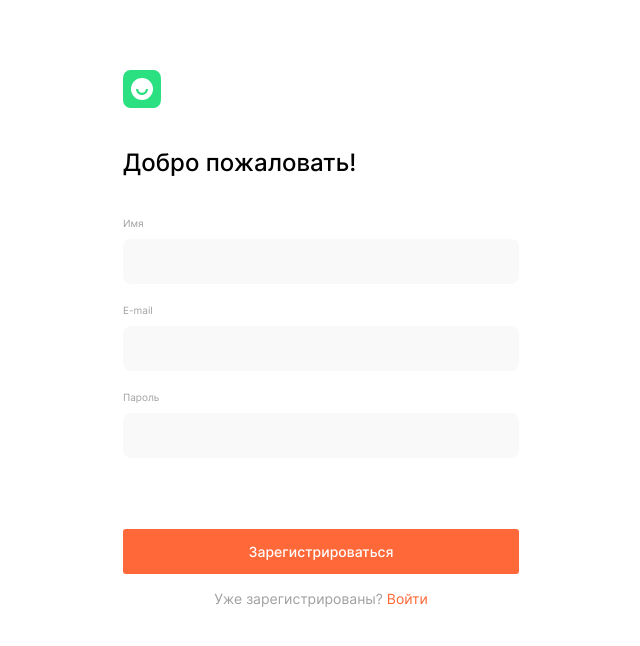
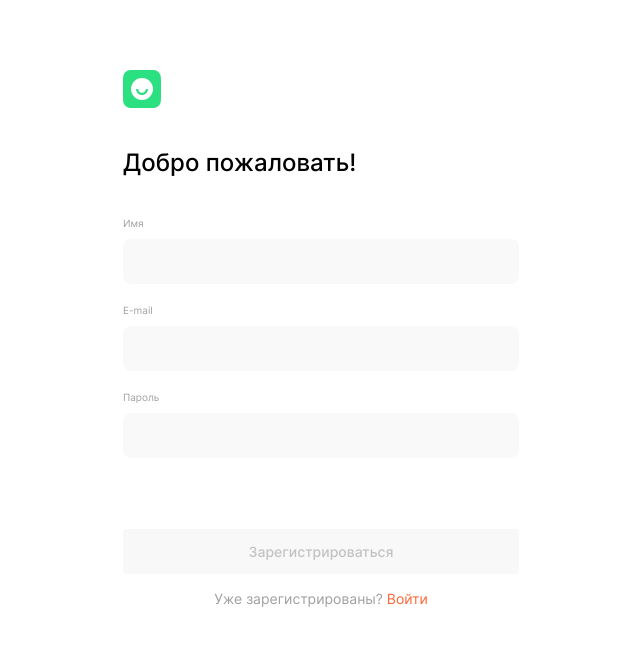
Before and after one commit to MDaryaK/movies-explorer-frontend, a React (Create React App) app: page /signup in a window 1280 px wide. Shown: the top 646 px of the page, without its empty margins (319-959 px from the left). Built offline with nearby package versions, Linux system fonts and the light colour scheme; no server answers.

Commit message:
fix empty signup field
Комментарий: запрос на сервер можно выполнить даже при незаполненном поле (см. снимок), что также не противоречит текущему требованию чек-листа.

```diff
--- a/src/pages/signup/index.js
+++ b/src/pages/signup/index.js
@@ -38,7 +38,14 @@ export default function SignupPage({ onSignup }) {
     }
 
     setError("");
-    setDisabled(formErrors.length !== 0);
+    setDisabled(
+      formErrors.length !== 0
+      || (
+        form.name.value.length === 0
+        || form.email.value.length === 0
+        || form.password.value.length === 0
+      )
+    );
   }, [formErrors, firstRender]);
 
   const handleSubmit = async (e) => {
```
